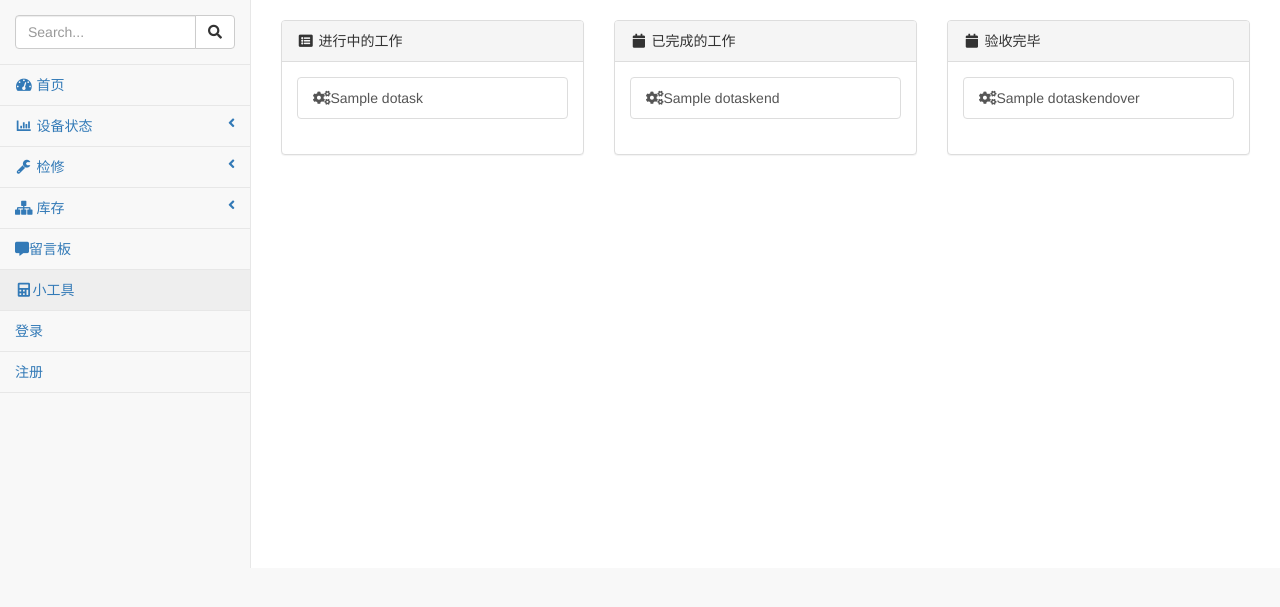
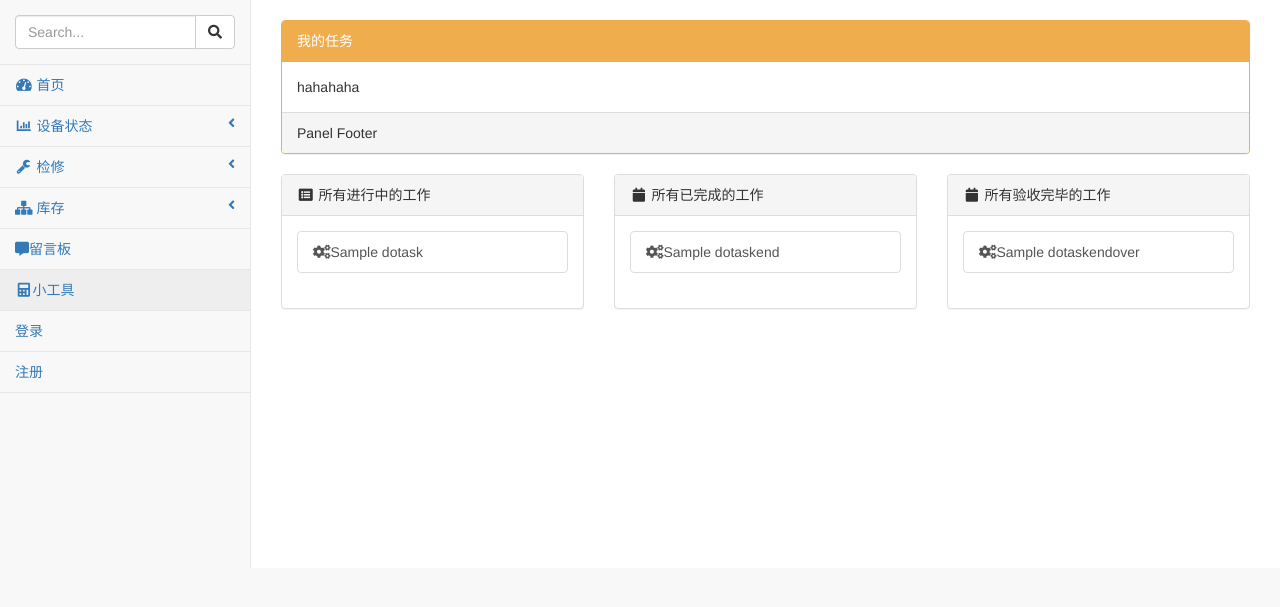
Before and after one commit to f2m4/rongzhu, a Django app: template templates/rongzhu/pages/dotasks.html in a window 1280 px wide. Shown: the part 51-658 px from the top of the page. Run offline with Django 3.2, Linux system fonts and the light colour scheme; the template is opened without the code that fills it: most values are stand-ins (such as "Sample title", 1, 10 or a date in 2020); some libraries are stand-ins or nearby versions.

Commit message:
新建任务视图

```diff
--- a/templates/rongzhu/pages/dotasks.html
+++ b/templates/rongzhu/pages/dotasks.html
@@ -5,6 +5,21 @@
 {% endblock %}
 {% block content %}
     <br>
+    <div class="row">
+    <div class="col-lg-12">
+        <div class="panel panel-yellow">
+                        <div class="panel-heading">
+                            我的任务
+                        </div>
+                        <div class="panel-body">
+                            hahahaha
+                        </div>
+                        <div class="panel-footer">
+                            Panel Footer
+                        </div>
+                    </div>
+    </div>
+    </div>
 
     <div class="row">
 
@@ -12,7 +27,7 @@
         <div class="col-lg-4">
             <div class="panel panel-default">
                 <div class="panel-heading">
-                    <i class="fa fa-list-alt fa-fw"></i> 进行中的工作
+                    <i class="fa fa-list-alt fa-fw"></i> 所有进行中的工作
                 </div>
                 <!-- /.panel-heading -->
                 <div class="panel-body">
@@ -37,7 +52,7 @@
         <div class="col-lg-4">
             <div class="panel panel-default">
                 <div class="panel-heading">
-                    <i class="fa fa-calendar fa-fw"></i> 已完成的工作
+                    <i class="fa fa-calendar fa-fw"></i> 所有已完成的工作
                 </div>
                 <!-- /.panel-heading -->
                 <div class="panel-body">
@@ -61,7 +76,7 @@
         <div class="col-lg-4">
             <div class="panel panel-default">
                 <div class="panel-heading">
-                    <i class="fa fa-calendar fa-fw"></i> 验收完毕
+                    <i class="fa fa-calendar fa-fw"></i> 所有验收完毕的工作
                 </div>
                 <!-- /.panel-heading -->
                 <div class="panel-body">
```
Also changed, not shown: apps/overhaul/form.py (+7 -0 lines), apps/overhaul/views.py (+5 -2 lines), templates/rongzhu/pages/tasks.html (+32 -3 lines).
